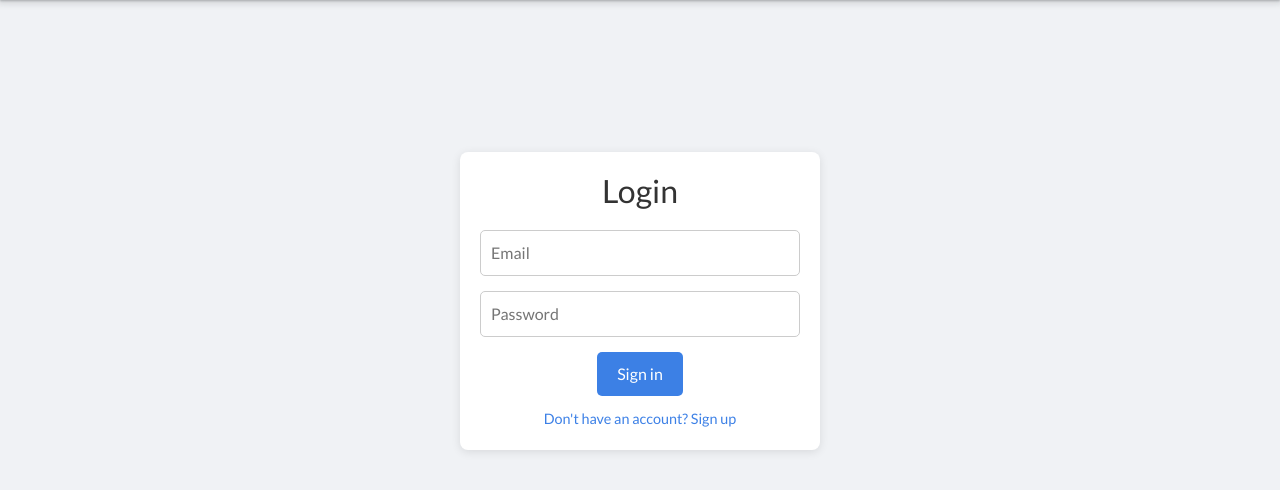
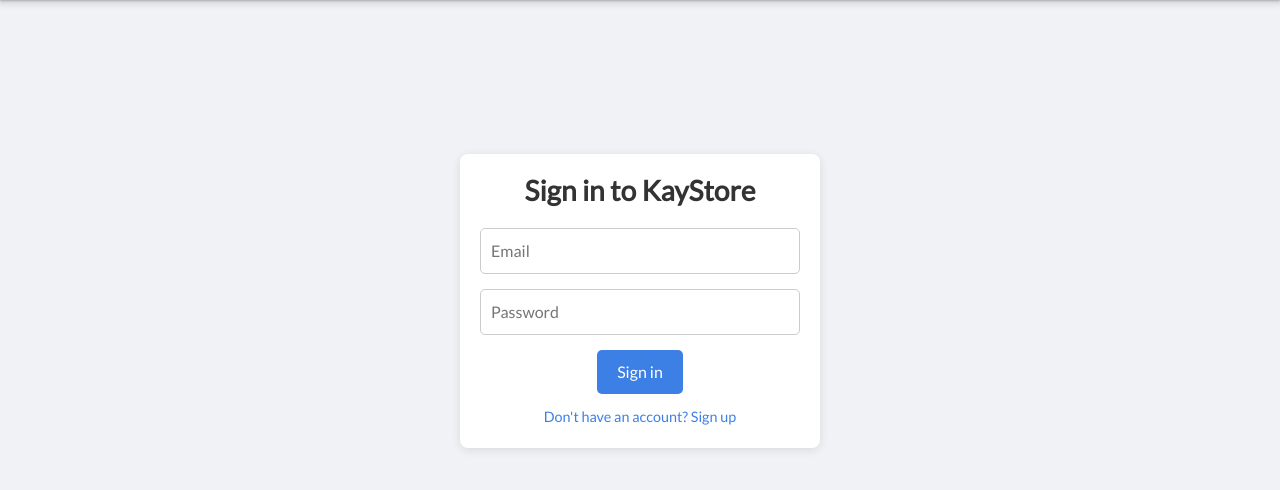
Before and after one commit to KennyWambua/Ecommerce-Site, a Flask app: page /login in a window 1280 px wide. Shown: the part 99-589 px from the top of the page. Run offline with Flask 3, Linux system fonts and the light colour scheme; some libraries are stand-ins or nearby versions.

Commit message:
Improved the login design

```diff
--- a/mySite/static/css/login.css
+++ b/mySite/static/css/login.css
@@ -21,7 +21,7 @@
     width: 320px;
     margin: 0 auto;
 }
-.login-form h2 {
+.login-form h3 {
     margin-bottom: 20px;
     color: #333;
     text-align: center;
--- a/mySite/templates/home.html
+++ b/mySite/templates/home.html
@@ -18,11 +18,11 @@
 </section>
 <section>
     <div id="homeContent">
-        <h2>Clothing For Men And Women</h2>
+        <h2>Clothing </h2>
         <div id="containerClothing">
             <!-- JS rendered code -->
         </div>
-        <h2>Accessories For Men And Women</h2>
+        <h2>Accessories </h2>
         <div id="containerAccessories">
             <!-- JS rendered code -->
         </div>
--- a/mySite/templates/login.html
+++ b/mySite/templates/login.html
@@ -9,7 +9,7 @@
 {% block content %}
 <div class="login-container">
     <form class="login-form" action="/login" method="POST">
-        <h2> Login </h2>
+        <h3> <strong> Sign in to KayStore </strong></h3>
         <div class="input-group">
             <input type="email" placeholder="Email"  id="email" name="email" required>
         </div>
```
